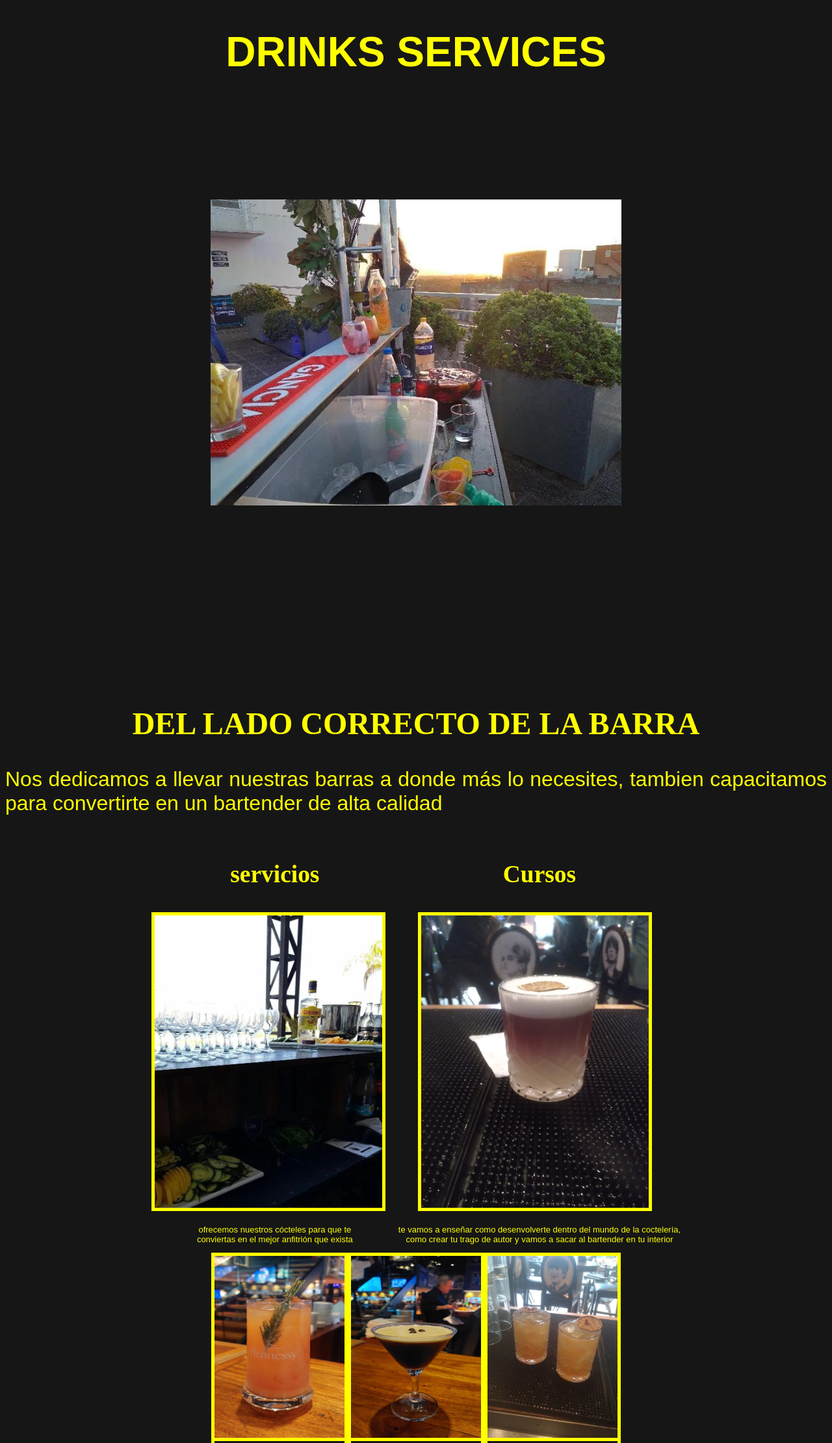
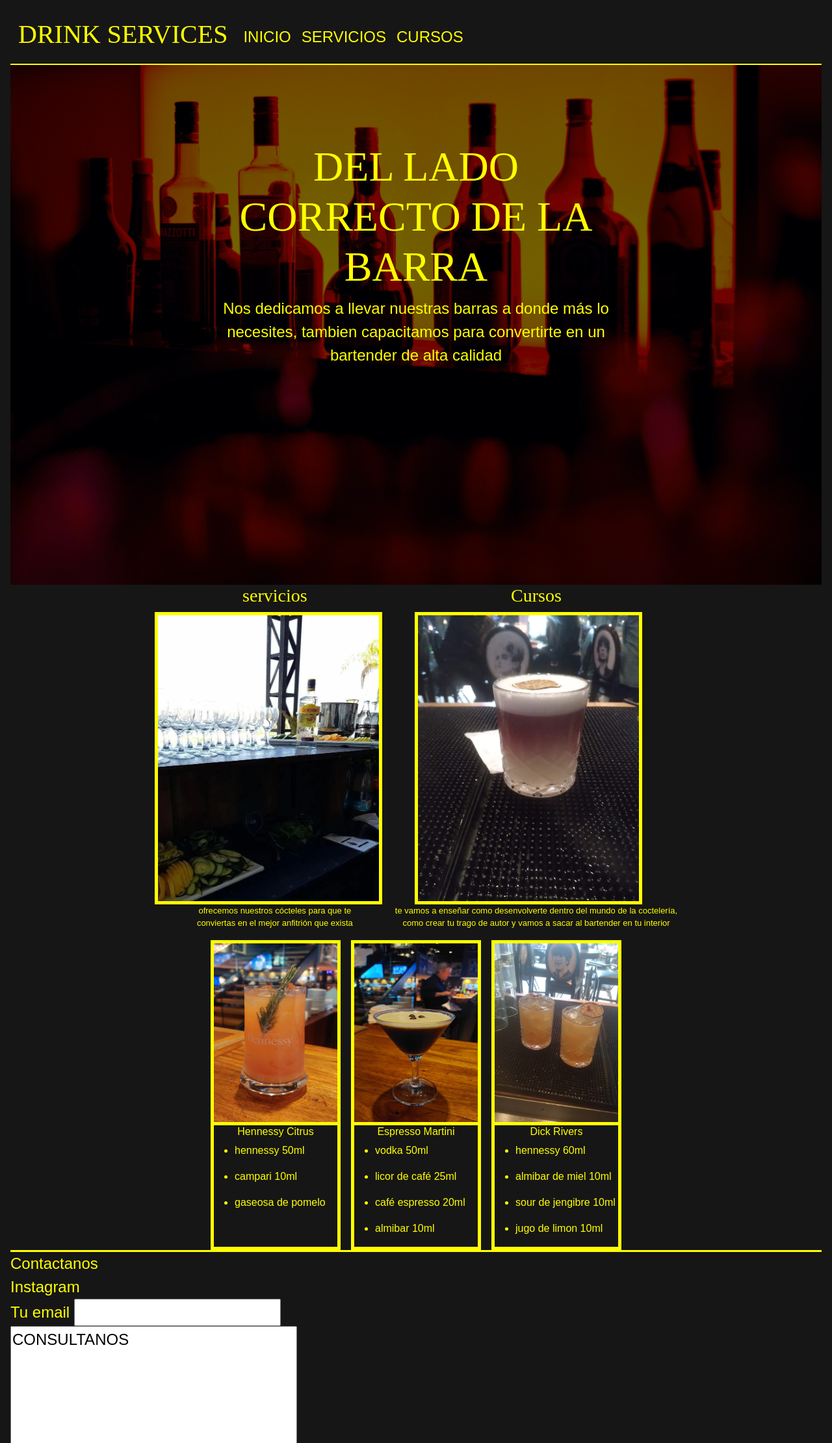
Before and after one commit to Rama2701/proyecto-coder, a plain HTML site: page index.html in a window 1280 px wide. Shown: the top 2221 px of the page at 65% size. Drawn offline with nearby package versions, Linux system fonts and the light colour scheme.

Commit message:
antes de carrusel

```diff
--- a/css/style.css
+++ b/css/style.css
@@ -1,7 +1,10 @@
+
+
 body {background-color: rgb(22, 22, 22);
     font-size: 2rem;
  font-family: 'Oswald', sans-serif;
-
+ margin: 0;
+padding: 1rem;
 
 
 
@@ -9,36 +12,79 @@ body {background-color: rgb(22, 22, 22);
 
 }
 
-h1 {color: yellow;
+header {color: yellow;
 text-align: center;
-background-color: rgb(22, 22, 22);
-height: 1000px;
-background-image: url(../img/evento2.jpg);
-background-repeat: no-repeat;
-background-size:50%;
-background-position: center;
-
-
-
-
-
-
+gap: 1rem;
+border-bottom: 2px solid yellow;
 
 }
 
+nav{
+    background-color: rgb(22, 22, 22);
+
+}
+
+.navbar .navbar-brand, .navbar .navbar-nav .nav-link {
+    color: yellow;
+  }
+h1{
+    font-family: 'PT Serif', serif;
+    color: yellow;
+}
+
+header ul {
+    list-style: none;
+    font-size: 1.5rem;
+}
+
+/*comienza la portada*/
 h2 {color: yellow;
 text-align: center;
 font-family: 'PT Serif', serif;
 
+}
 
-
+.portada{
+    position: relative;
+    width: 100%;
+    height: 100vh;
+    background-image: url(../img/portada.jpg);
+    background-size: cover;
+    background-repeat: no-repeat;
+    background-position: center bottom;
+}
+.portada::after{
+   content: "";
+    position: absolute;
+    width: 100%;
+    height: 100%;
+    top: 0;
+    left: 0;
+    background-color: rgba(0, 0, 0, 0.55)
+}
+.contenido_portada{
+    position: absolute;
+    top: 50%;
+    left: 50%;
+    transform: translate(-50%, -50%);
+    text-align: center;
 
 }
+.contenido_portada h2 {
+
+    font-size: 4rem;
+}
+.contenido_portada p{
+    font-size: 1.5rem;
+}
+
+/*termina portada*/
 
 
 
 p {color: yellow;
 text-align: justify;
+
 
 }
 
@@ -86,15 +132,18 @@ h3 {
 
 
 .ejemplos{
-
+  color: yellow;
     display: flex;
     justify-content:center;
+    gap: 1rem;
+
 
 }
 .tragos {
     border: 5px solid yellow;
     width: 200px;
     min-height: 320px;
+
 
 
 }
@@ -111,31 +160,30 @@ h3 {
 
 
 }
-
-
-
-ul {
-    color: yellow;}
-
-
-div ul {
+.receta{
 
     font-size: 1rem;
 
     display:flex ;
     flex-direction: column;
-    align-items: left;
     gap: 1rem;
 
-}
- .separacion{
-    background-color: yellow;
-    height: 10px;
-   margin-bottom: 30px;
 
 }
+
+/*footer*/
+
+
+.separacion_footer{
+    font-size: 1.5rem;
+    border-top: 3px solid yellow;
+}
+
 form {
+    font-size: 1.5rem;
     color: yellow;
+
+
 }
 h6 {
 
--- a/index.html
+++ b/index.html
@@ -4,16 +4,58 @@
 <head>
     <meta charset="UTF-8">
     <meta name="viewport" content="width=device-width, initial-scale=1.0">
+    <link href="https://cdn.jsdelivr.net/npm/bootstrap@5.3.3/dist/css/bootstrap.min.css" rel="stylesheet" integrity="sha384-QWTKZyjpPEjISv5WaRU9OFeRpok6YctnYmDr5pNlyT2bRjXh0JMhjY6hW+ALEwIH" crossorigin="anonymous">
     <link rel="stylesheet" href="./css/style.css">
     <title>drink with us</title>
 </head>
 <body>
 <header>
-<h1>DRINKS SERVICES</h1>
-<h2 >DEL LADO CORRECTO DE LA BARRA</h2>
-<p>Nos dedicamos a llevar nuestras barras a donde más lo necesites, tambien capacitamos para convertirte en un bartender de alta calidad</p>
+    <nav class="navbar navbar-expand-lg">
+        <div class="container-fluid">
+          <a class="navbar-brand" href="./index.html">
+            <h1>DRINK SERVICES</h1>
+          </a>
+          <button class="navbar-toggler" type="button" data-bs-toggle="collapse"  data-bs-target="#navbarSupportedContent" aria-controls="navbarSupportedContent" aria-expanded="false" aria-label="Toggle navigation">
+            <span class="navbar-toggler-icon"></span>
+          </button>
+          <div class=" collapse navbar-collapse" id="navbarSupportedContent">
+            <ul class="navbar-nav me-auto mb-2 mb-lg-0 ">
+              <li class="nav-item">
+                <a class="nav-link active" aria-current="page" href="./index.html">INICIO</a>
+              </li>
+              <li class="nav-item">
+                <a class="nav-link" href="./servicios/servicio.html">SERVICIOS</a>
+              </li>
+              <li class="nav-item">
+                <a class="nav-link " href="./cursos/main.html">
+                 CURSOS
+                </a>
+              </li>
+            </ul>
+
+
+          </div>
+        </div>
+      </nav>
+
 </header>
 <main>
+<section>
+<div class= portada>
+
+</div>
+
+<div class="contenido_portada">
+  <h2>DEL LADO CORRECTO DE LA BARRA</h2>
+  <p>Nos dedicamos a llevar nuestras barras a donde más lo necesites, tambien capacitamos para convertirte en un bartender de alta calidad</p>
+
+</div>
+
+
+
+
+</section>
+
    <section class="opciones">
 
 
@@ -41,9 +83,9 @@
             <h6>Hennessy Citrus</h6>
             <ul class="receta">
 
-                <ol>hennessy 50ml</ol>
-                <ol>campari 10ml</ol>
-                <ol>completamos con<br> gaseosa de pomelo</ol>
+                <li>hennessy 50ml</li>
+                <li>campari 10ml</li>
+                <li> gaseosa de pomelo</li>
             </ul>
         </div>
         <div class="tragos">
@@ -51,20 +93,20 @@
 
            <h6>Espresso Martini</h6>
             <ul class="receta">
-                <ol>vodka 50ml</ol>
-                <ol>licor de café 25ml</ol>
-                <ol>café espresso 20ml</ol>
-                <ol>almibar 10ml</ol>
+                <li>vodka 50ml</li>
+                <li>licor de café 25ml</li>
+                <li>café espresso 20ml</li>
+                <li>almibar 10ml</il>
             </ul>
         </div>
         <div class="tragos">
             <img class="DR" src="./img/dick-rivers.jpg" alt="rivers">
             <h6>Dick Rivers</h6>
             <ul class="receta">
-                <ol>hennessy 60ml</ol>
-                <ol>almibar de miel 10ml</ol>
-                <ol>sour de jengibre 10ml</ol>
-                <ol>jugo de limon 10ml</ol>
+                <li>hennessy 60ml</ol>
+                <li>almibar de miel 10ml</li>
+                <li>sour de jengibre 10ml</li>
+                <li>jugo de limon 10ml</li>
             </ul>
 
         </div>
@@ -85,19 +127,21 @@
  </section>
 </main>
 <footer>
-    <section class="separacion"></section><!--use esto para poder poner la linea amarilla y separarlo de los contactos-->
 
-    <section>
+<section class="fin_main">
+
+<div class="separacion_footer">
     <a href="">Contactanos</a><br>
     <a href="">Instagram</a>
+</div>
 
-</section>
 <form action="form.php" method="post">
 <label for="E-mail">Tu email</label>
 <input type="email" name="email" id="email"><br>
 <textarea name="" id="" cols="30" rows="10">CONSULTANOS</textarea><br>
 <input type="submit" value="ENVIAR">
 
+</section>
 
 
 
@@ -136,6 +180,7 @@
 
 
 
-
+<script src="https://cdn.jsdelivr.net/npm/@popperjs/core@2.11.8/dist/umd/popper.min.js" integrity="sha384-I7E8VVD/ismYTF4hNIPjVp/Zjvgyol6VFvRkX/vR+Vc4jQkC+hVqc2pM8ODewa9r" crossorigin="anonymous"></script>
+<script src="https://cdn.jsdelivr.net/npm/bootstrap@5.3.3/dist/js/bootstrap.min.js" integrity="sha384-0pUGZvbkm6XF6gxjEnlmuGrJXVbNuzT9qBBavbLwCsOGabYfZo0T0to5eqruptLy" crossorigin="anonymous"></script>
 </body>
 </html>
```
Also changed, not shown: img/evento3.jpeg (added), img/portada.jpg (added).
